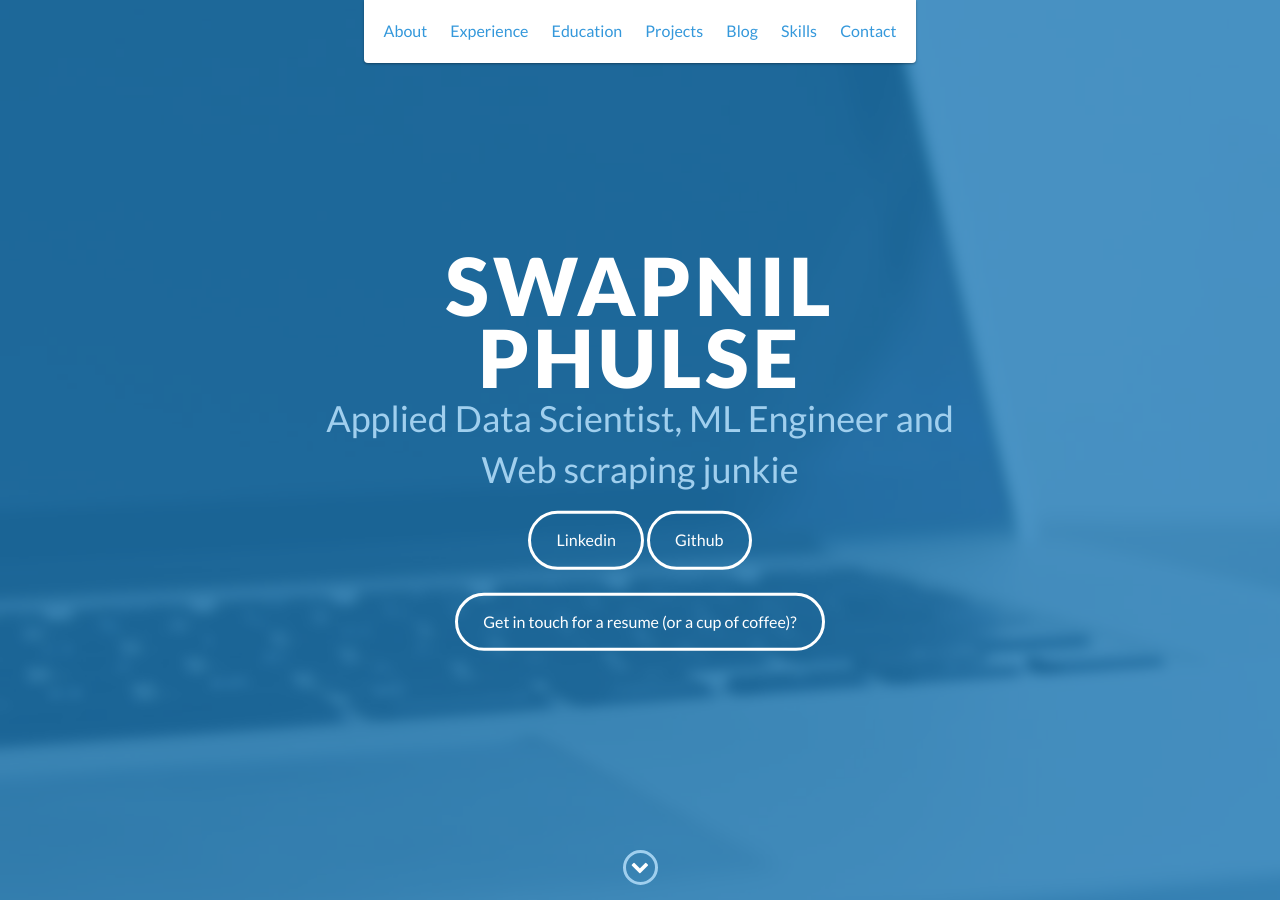
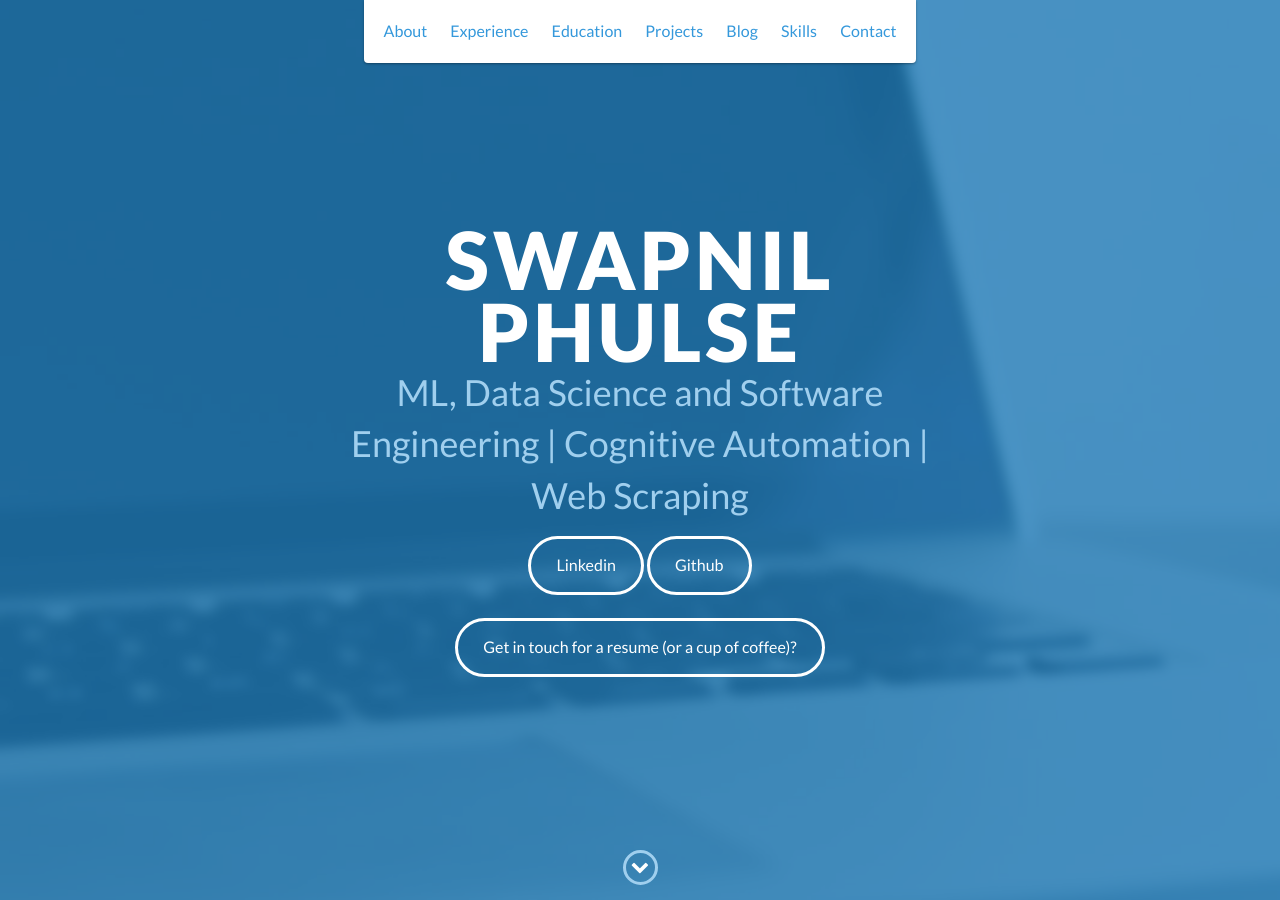
Before and after one commit to spsphulse/My-Portfolio, a Jekyll site: the page index.html, which Jekyll copies as it is, in a window 1280 px wide and 900 px high. Built offline with Jekyll 4.4.1, drawn with Linux system fonts in a browser that asks for light colours; comment, search, counter and statistics services are not loaded.

Commit message:
Update index.html

```diff
--- a/index.html
+++ b/index.html
@@ -54,7 +54,7 @@
     <div id="lead">
         <div id="lead-content">
             <h1>Swapnil Phulse</h1>
-            <h2>Applied Data Scientist, ML Engineer and Web scraping junkie</h2>
+            <h2>ML, Data Science and Software Engineering | Cognitive Automation | Web Scraping</h2>
             <a href="https://www.linkedin.com/in/swapnilphulse/" target="_blank" class="btn-rounded-white">Linkedin</a> <a href="https://github.com/spsphulse" target="_blank" class="btn-rounded-white">Github</a> <br> </br>
             <a href="#contact" class="btn-rounded-white">Get in touch for a resume (or a cup of coffee)?</a>
         </div>
```
